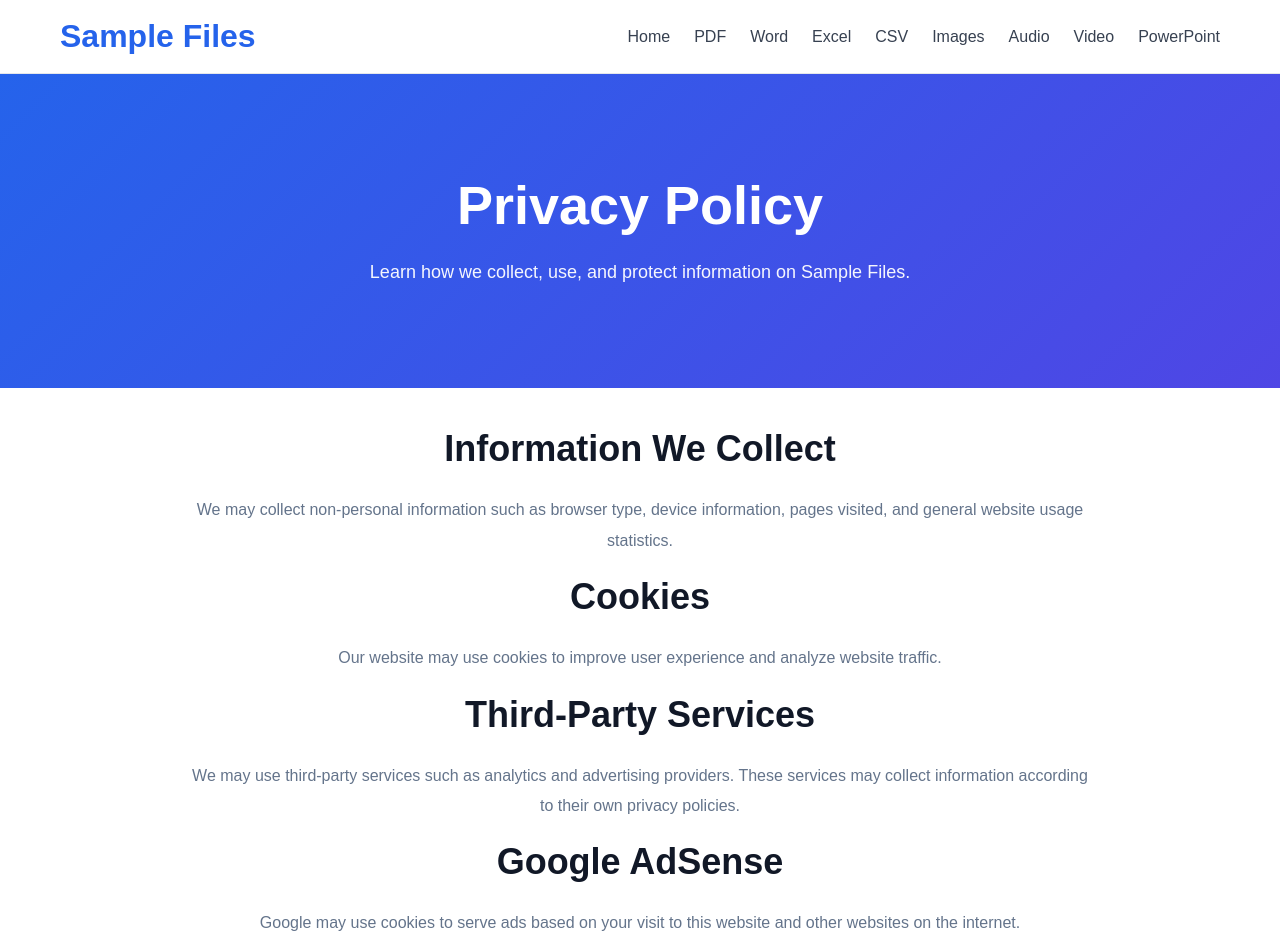
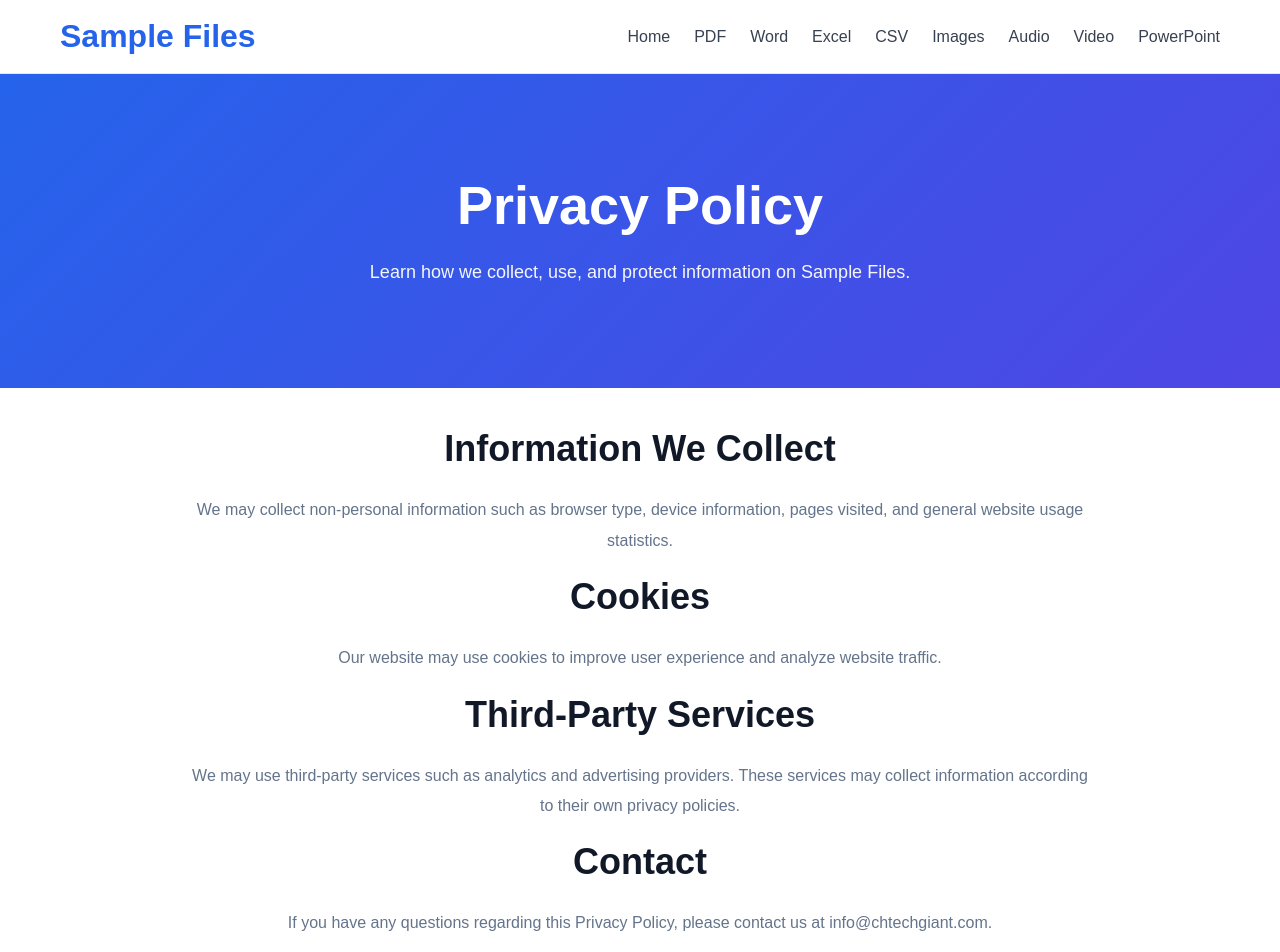
Before and after one commit to harichandranc/sample-files, a React (Vite) app: page /privacy-policy in a window 1280 px wide. Shown: the top 952 px of the page. Built offline with nearby package versions, Linux system fonts and the light colour scheme.

Commit message:
updated service page

```diff
--- a/src/pages/PrivacyPolicy.jsx
+++ b/src/pages/PrivacyPolicy.jsx
@@ -40,13 +40,6 @@ function PrivacyPolicy() {
             policies.
           </p>
 
-          <h2>Google AdSense</h2>
-
-          <p>
-            Google may use cookies to serve ads based on your
-            visit to this website and other websites on the
-            internet.
-          </p>
 
           <h2>Contact</h2>
 
```
